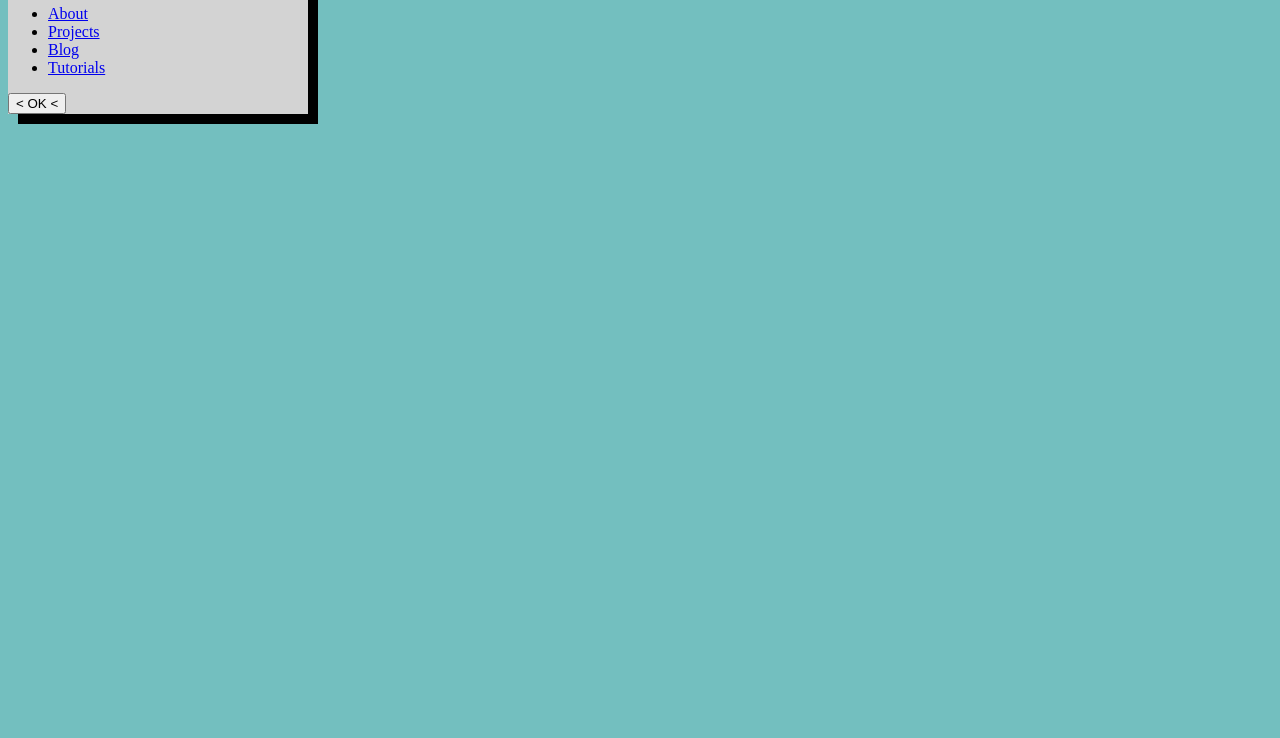
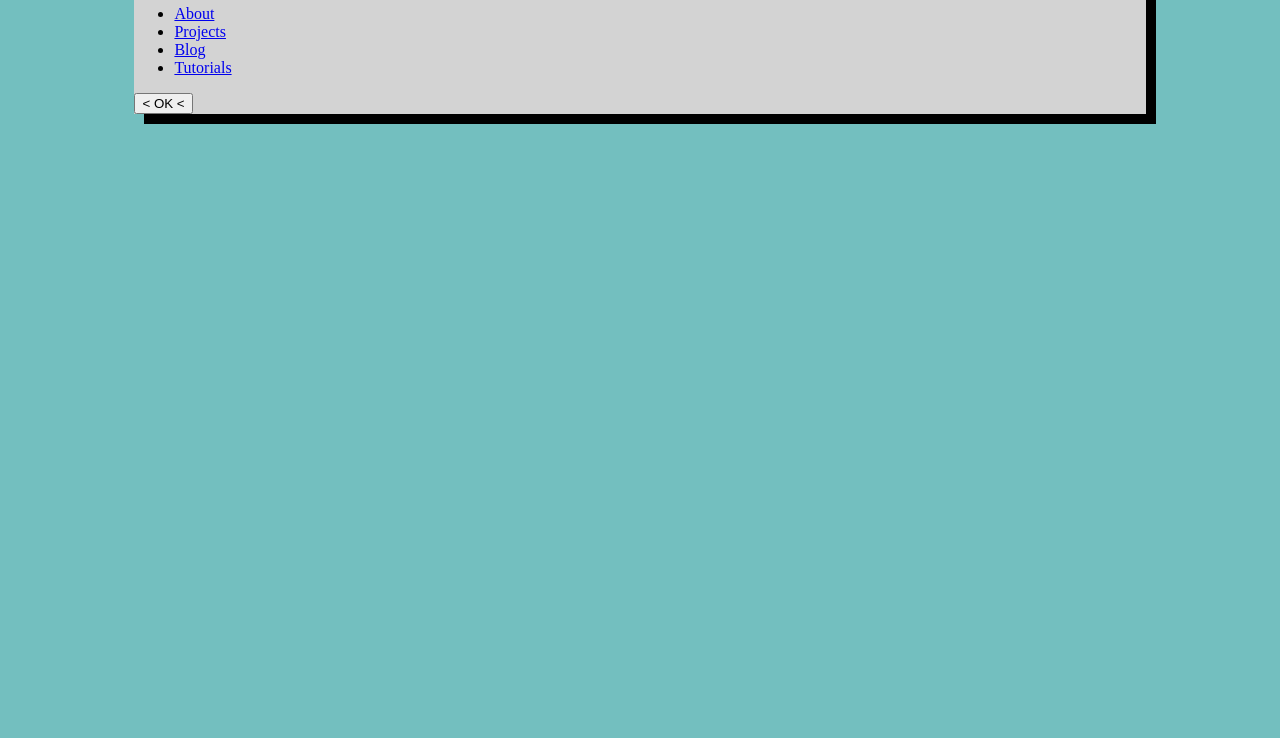
Before and after one commit to lawnjunk/website, a plain HTML site: page index.html in a window 1280 px wide. Shown: the part 62-800 px from the top of the page. Drawn offline with Linux system fonts and the light colour scheme.

Commit message:
center the nav

```diff
--- a/index.css
+++ b/index.css
@@ -5,15 +5,15 @@ body {
 nav {
   background-color: #d3d3d3;
   box-shadow: 10px 10px;
-  width: 300px;
-  width: 300px;
+  width: 80%;
+  width: 80%;
+  margin-left: auto;
+  margin-right: auto;
 }
 
 @media only screen and (max-device-width: 480px){
   nav {
-    background-color: #d3d3d3;
-    box-shadow: 10px 10px;
     width: 80%;
-    width: 80%;
+    height: 80%;
   }
 }
```
